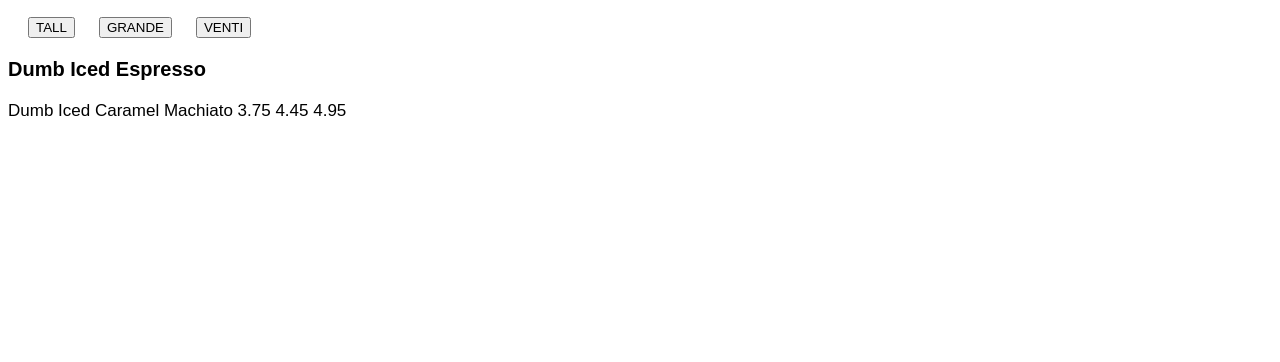
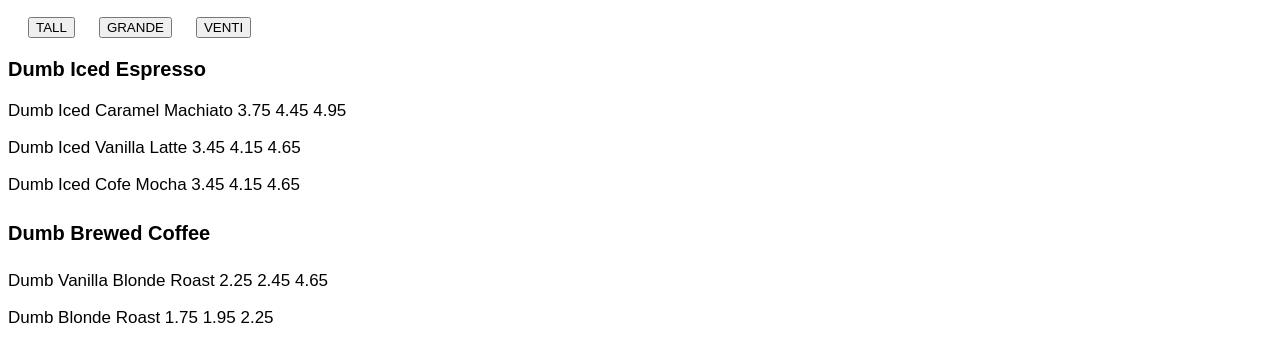
Before and after one commit to amc1347/hotel-management-and-tourism, a plain HTML site: page index.html in a window 1280 px wide. Shown: the part 136-498 px from the top of the page. Drawn offline with Linux system fonts and the light colour scheme.

Commit message:
1.3 Commit

```diff
--- a/index.html
+++ b/index.html
@@ -14,6 +14,11 @@
     <button type="button" onclick="alert('dumb way of saying medium')">GRANDE</button>
     <button type="button" onclick="alert('dumb way of saying large')">VENTI</button>
     <h3>Dumb Iced Espresso</h3>
-    <p class="two">Dumb Iced Caramel Machiato        3.75   4.45  4.95</p>
+    <p>Dumb Iced Caramel Machiato        3.75   4.45  4.95</p>
+    <p>Dumb Iced Vanilla Latte           3.45   4.15  4.65</p>
+    <p>Dumb Iced Cofe Mocha              3.45   4.15  4.65</p>
+    <h4>Dumb Brewed Coffee</h4>
+    <p>Dumb Vanilla Blonde Roast         2.25   2.45  4.65</p>
+    <p>Dumb Blonde Roast                 1.75   1.95  2.25</p>
   </body>
 </html>
--- a/style.css
+++ b/style.css
@@ -23,12 +23,17 @@ p.one {
 button{
   margin-left: 20px;
 }
-p.two {
+p {
   font-size: 17px;
   font-family: Arial;
 }
-h3{
+h3 {
   text-align: left;
   font-family: Arial;
   font-size: 20px;
 }
+h4 {
+  text-align: left;
+  font-family: Arial;
+  font-size: 20px;
+}
```
